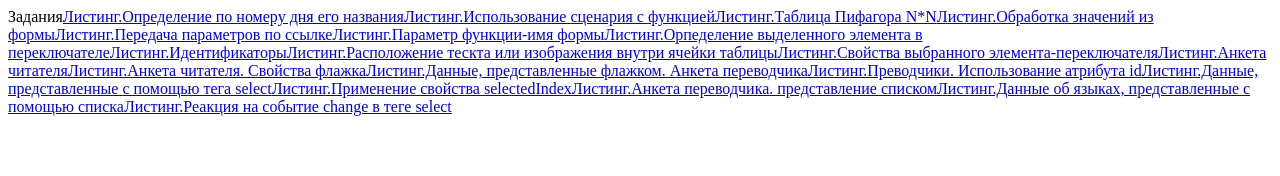
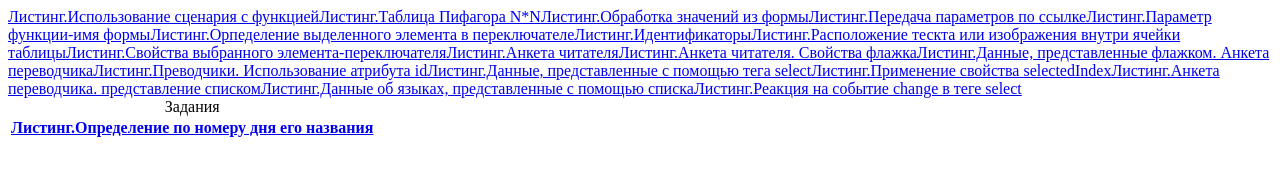
Before and after one commit to andrew111123214/-6.1, a plain HTML site: page index.html in a window 1280 px wide. Drawn offline with Linux system fonts and the light colour scheme.

Commit message:
initiaal commit

```diff
--- a/index.html
+++ b/index.html
@@ -7,8 +7,8 @@
     </head>
     <body>
         <table>
-            <tr>Задания</tr>
-            <a href="index1.html" target="_blank">Листинг.Определение по номеру дня его названия</a>
+            <caption>Задания</caption>
+            <tr><th><a href="index1.html" target="_blank">Листинг.Определение по номеру дня его названия</a></th></tr>
             <a href="index2.html" target="_blank">Листинг.Использование сценария с функцией</a>
             <a href="index3.html" target="_blank">Листинг.Таблица Пифагора N*N</a>
             <a href="index4.html" target="_blank">Листинг.Обработка значений из формы</a>
@@ -27,6 +27,7 @@
             <a href="index16.html"target="_blank">Листинг.Анкета переводчика. представление списком</a>
             <a href="index17.html"target="_blank">Листинг.Данные об языках, представленные с помощью списка</a>
             <a href="index18.html"target="_blank">Листинг.Реакция на событие changе в теге select</a>
+            </tr>
         </table>
     </body>
 </html>
```
